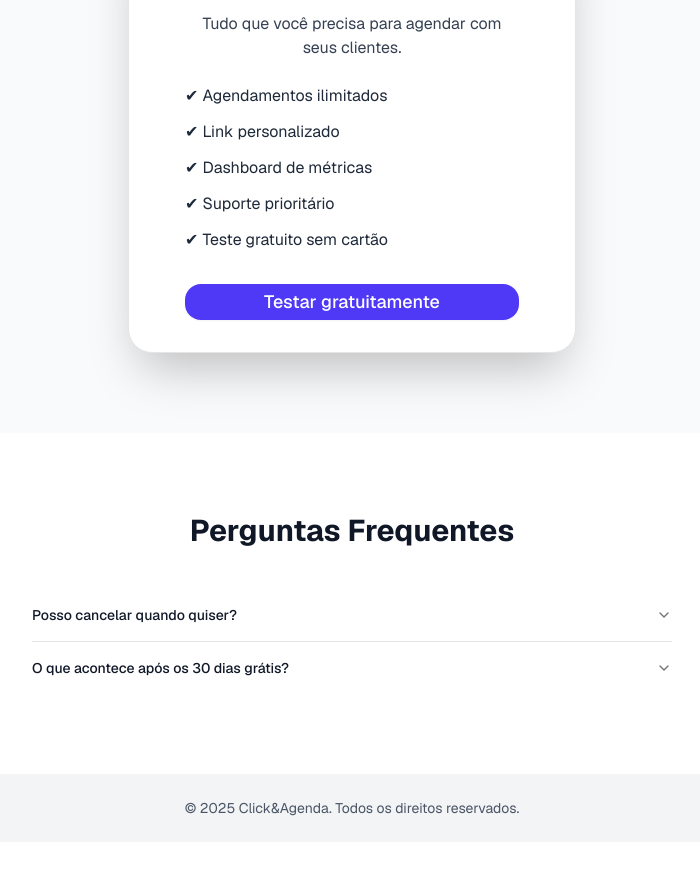
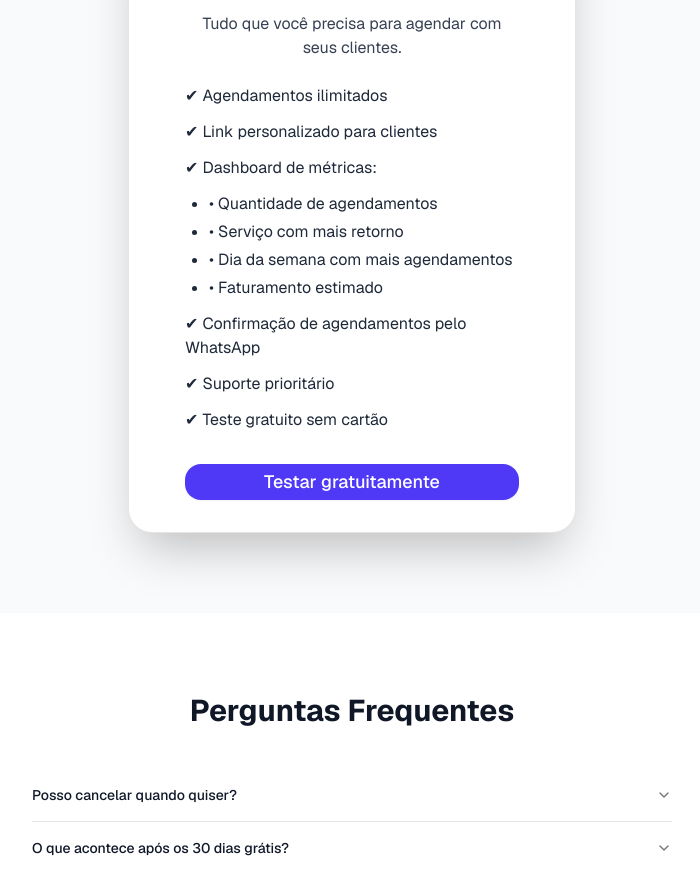
Before and after one commit to matcs06/clickeagendafront-new, a Next.js app: page / in a window 1280 px wide. Shown: the part 1600-2494 px from the top of the page, without its empty margins (288-988 px from the left). Before the commit the page ends 2442 px from the top, so only its background shows below. Built offline with nearby package versions, Linux system fonts and the light colour scheme.

Commit message:
adding more benefits

```diff
--- a/src/app/page.tsx
+++ b/src/app/page.tsx
@@ -96,8 +96,15 @@ export default function LandingPage() {
             <p className="mb-6 text-gray-700 text-sm md:text-base">Tudo que você precisa para agendar com seus clientes.</p>
             <ul className="text-left mb-6 md:mb-8 space-y-2 md:space-y-3 text-sm md:text-base text-gray-800">
               <li>✔ Agendamentos ilimitados</li>
-              <li>✔ Link personalizado</li>
-              <li>✔ Dashboard de métricas</li>
+              <li>✔ Link personalizado para clientes</li>
+              <li>✔ Dashboard de métricas:</li>
+              <ul className="ml-6 space-y-1 list-disc">
+                <li>• Quantidade de agendamentos</li>
+                <li>• Serviço com mais retorno</li>
+                <li>• Dia da semana com mais agendamentos</li>
+                <li>• Faturamento estimado</li>
+              </ul>
+              <li>✔ Confirmação de agendamentos pelo WhatsApp</li>
               <li>✔ Suporte prioritário</li>
               <li>✔ Teste gratuito sem cartão</li>
             </ul>
```
